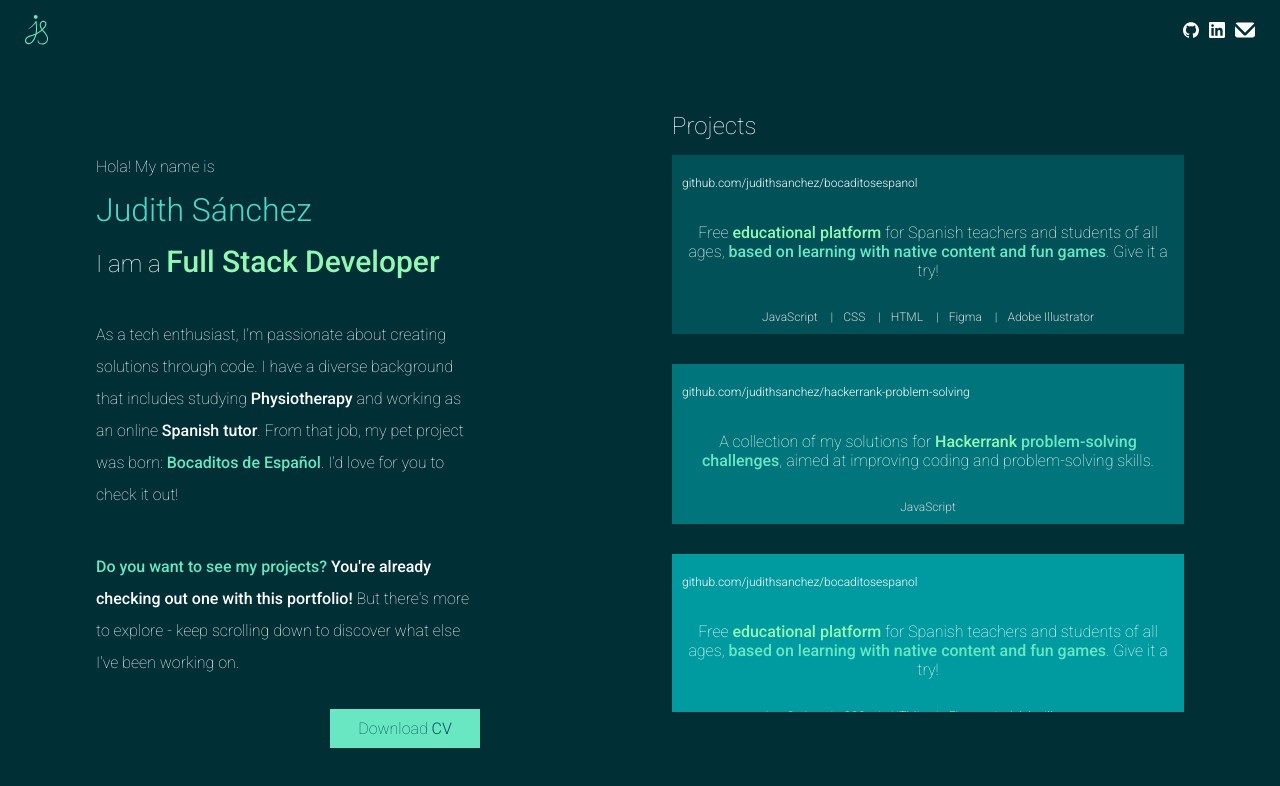
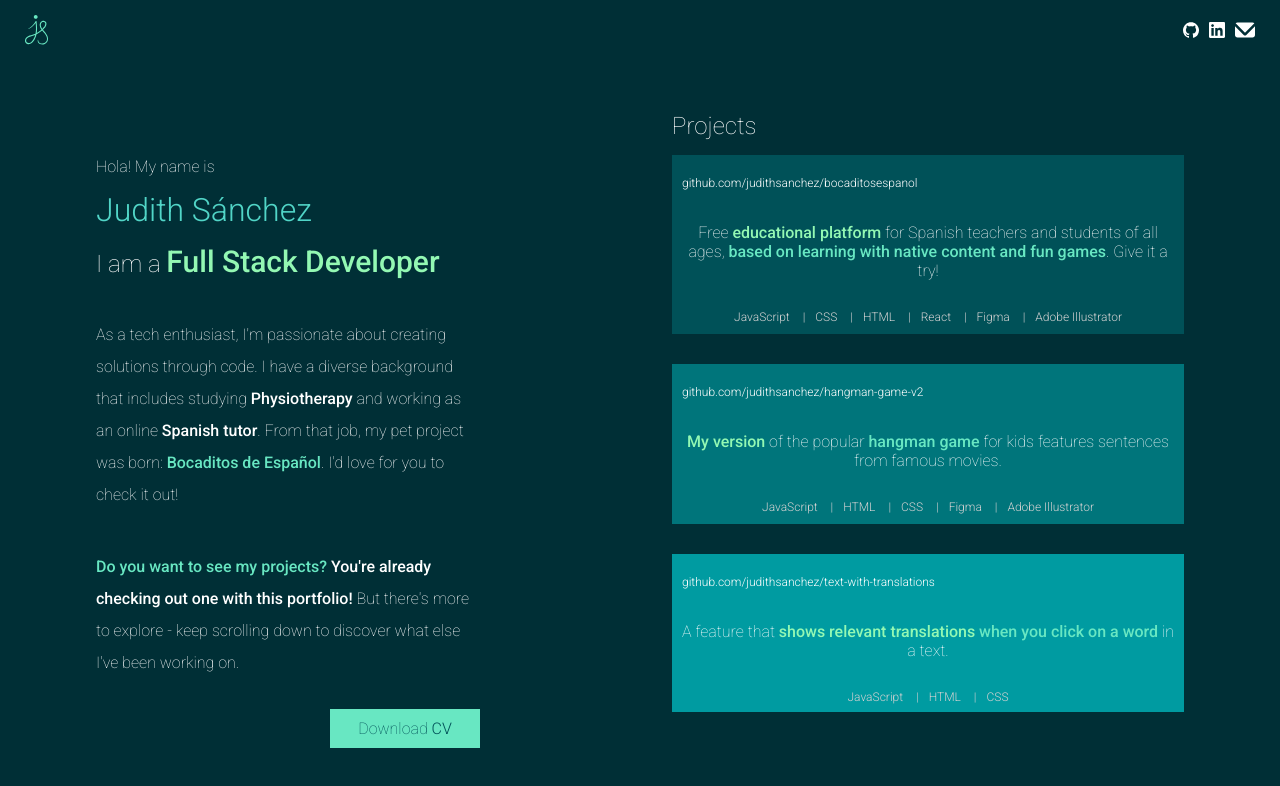
Before and after one commit to judithsanchez/portfolio, a Vue app: page / in a window 1280 px wide. Shown: the top 786 px of the page. Built offline with nearby package versions, Linux system fonts and the light colour scheme.

Commit message:
Added projects

```diff
--- a/src/portfolio-info.js
+++ b/src/portfolio-info.js
@@ -86,96 +86,31 @@ const portfolioJudithSanchez = new Portfolio({
         'JavaScript',
         'CSS',
         'HTML',
+        'React',
         'Figma',
         'Adobe Illustrator',
       ],
     },
     {
-      title: 'HackerRank Challenges',
-      url: 'github.com/judithsanchez/hackerrank-problem-solving',
+      title: 'Hangman',
+      url: 'github.com/judithsanchez/hangman-game-v2',
       description:
-        'A collection of my solutions for <span class="highlight1">Hackerrank</span> <span class="highlight2">problem-solving challenges</span>, aimed at improving coding and problem-solving skills.',
-      skillsApplied: ['JavaScript'],
+        '<span class="highlight1">My version</span> of the popular <span class="highlight2">hangman game</span> for kids features sentences from famous movies.',
+      skillsApplied: ['JavaScript', 'HTML', 'CSS', 'Figma', 'Adobe Illustrator'],
     },
     {
-      title: 'Bocaditos de Español',
-      url: 'github.com/judithsanchez/bocaditosespanol',
+      title: 'Text with Translations',
+      url: 'github.com/judithsanchez/text-with-translations',
       description:
-        'Free <span class="highlight1">educational platform</span> for Spanish teachers and students of all ages, <span class="highlight2">based on learning with native content and fun games</span>. Give it a try!',
-      skillsApplied: [
-        'JavaScript',
-        'CSS',
-        'HTML',
-        'Figma',
-        'Adobe Illustrator',
-      ],
+        'A feature that <span class="highlight1">shows relevant translations</span> <span class="highlight2">when you click on a word</span> in a text.',
+      skillsApplied: ['JavaScript', 'HTML', 'CSS'],
     },
     {
-      title: 'HackerRank Challenges',
-      url: 'github.com/judithsanchez/hackerrank-problem-solving',
+      title: 'Lyrics',
+      url: 'github.com/judithsanchez/lyrics-translations',
       description:
-        'A collection of my solutions for <span class="highlight1">Hackerrank</span> <span class="highlight2">problem-solving challenges</span>, aimed at improving coding and problem-solving skills.',
-      skillsApplied: ['JavaScript'],
-    },
-    {
-      title: 'Bocaditos de Español',
-      url: 'github.com/judithsanchez/bocaditosespanol',
-      description:
-        'Free <span class="highlight1">educational platform</span> for Spanish teachers and students of all ages, <span class="highlight2">based on learning with native content and fun games</span>. Give it a try!',
-      skillsApplied: [
-        'JavaScript',
-        'CSS',
-        'HTML',
-        'Figma',
-        'Adobe Illustrator',
-      ],
-    },
-    {
-      title: 'HackerRank Challenges',
-      url: 'github.com/judithsanchez/hackerrank-problem-solving',
-      description:
-        'A collection of my solutions for <span class="highlight1">Hackerrank</span> <span class="highlight2">problem-solving challenges</span>, aimed at improving coding and problem-solving skills.',
-      skillsApplied: ['JavaScript'],
-    },
-    {
-      title: 'Bocaditos de Español',
-      url: 'github.com/judithsanchez/bocaditosespanol',
-      description:
-        'Free <span class="highlight1">educational platform</span> for Spanish teachers and students of all ages, <span class="highlight2">based on learning with native content and fun games</span>. Give it a try!',
-      skillsApplied: [
-        'JavaScript',
-        'CSS',
-        'HTML',
-        'Figma',
-        'Adobe Illustrator',
-      ],
-    },
-    {
-      title: 'HackerRank Challenges',
-      url: 'github.com/judithsanchez/hackerrank-problem-solving',
-      description:
-        'A collection of my solutions for <span class="highlight1">Hackerrank</span> <span class="highlight2">problem-solving challenges</span>, aimed at improving coding and problem-solving skills.',
-      skillsApplied: ['JavaScript'],
-    },
-    {
-      title: 'Bocaditos de Español',
-      url: 'github.com/judithsanchez/bocaditosespanol',
-      description:
-        'Free <span class="highlight1">educational platform</span> for Spanish teachers and students of all ages, <span class="highlight2">based on learning with native content and fun games</span>. Give it a try!',
-      skillsApplied: [
-        'JavaScript',
-        'CSS',
-        'HTML',
-        'Figma',
-        'Adobe Illustrator',
-      ],
-    },
-    {
-      title: 'HackerRank Challenges',
-      url: 'github.com/judithsanchez/hackerrank-problem-solving',
-      description:
-        'A collection of my solutions for <span class="highlight1">Hackerrank</span> <span class="highlight2">problem-solving challenges</span>, aimed at improving coding and problem-solving skills.',
-      skillsApplied: ['JavaScript'],
+        '<span class="highlight1">Learn Spanish through songs</span> with this feature that allows students to <span class="highlight2">practice their listening skills by completing the lyrics</span>. Additionally, they can access translations if needed.',
+      skillsApplied: ['JavaScript', 'HTML', 'CSS'],
     },
 
   ],
```
